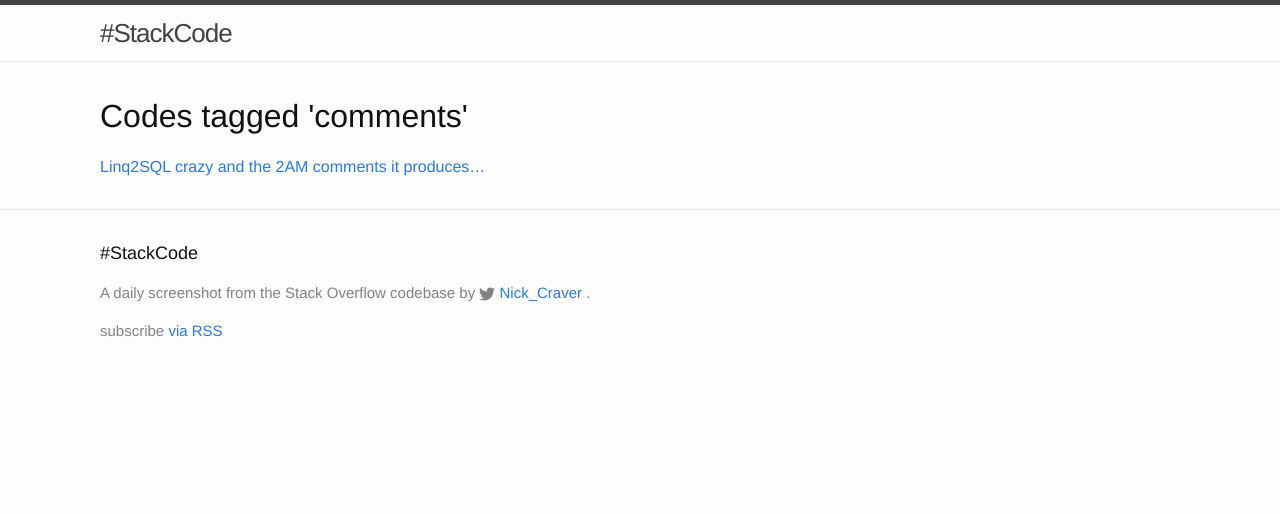
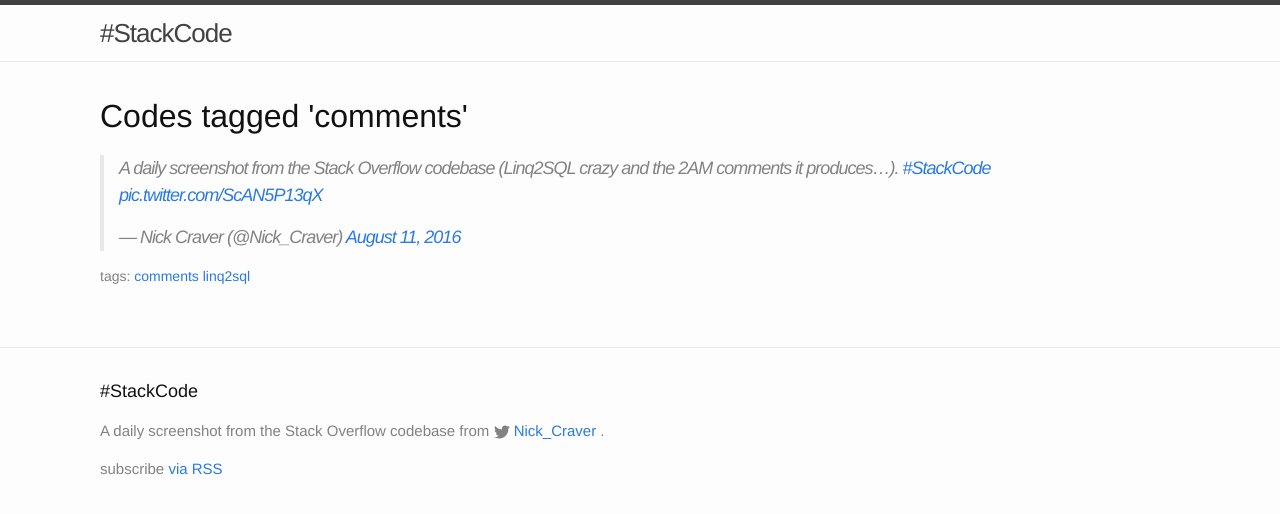
Before and after one commit to romansp/stackcode, a Jekyll site: the page built from tag/comments.md, in a window 1280 px wide. Shown: the top 514 px of the page. Built offline with Jekyll 4.4.1, drawn with Linux system fonts in a browser that asks for light colours; comment, search, counter and statistics services are not loaded.

Commit message:
display tags

```diff
--- a/_includes/footer.html
+++ b/_includes/footer.html
@@ -5,7 +5,7 @@
     <h2 class="footer-heading">{{ site.title }}</h2>
 
     <div>
-        <p class="footer-paragraph">A daily screenshot from the Stack Overflow codebase by {% include icon-twitter.html username="Nick_Craver" %}.</p>
+        <p class="footer-paragraph">A daily screenshot from the Stack Overflow codebase from {% include icon-twitter.html username="Nick_Craver" %}.</p>
         <p class="footer-paragraph rss-subscribe">subscribe <a href="{{ "/feed.xml" | prepend: site.baseurl }}">via RSS</a></p>
     </div>
 
--- a/_layouts/codes_by_tag.html
+++ b/_layouts/codes_by_tag.html
@@ -3,12 +3,19 @@ layout: default
 ---
 
 <h1>Codes tagged '{{ page.tag }}'</h1>
-<div>
-    {% if site.tags[page.tag] %}
-        {% for post in site.tags[page.tag] %}
-            <a href="{{ post.url | prepend: site.baseurl }}">{{ post.title }}</a>
+
+{% if site.tags[page.tag] %}
+<ul class="post-list">
+  {% for post in site.tags[page.tag] %}
+      <li class="post">
+        {{ post.content }}
+        <p class="tags">
+            tags:
+        {% for tag in post.tags %}
+            <a class="tag" href="{{site.baseurl}}/tag/{{ tag }}">{{ tag }}</a>
         {% endfor %}
-    {% else %}
-        <p>There are no codes for this tag.</p>
-    {% endif %}
-</div>
+        </p>
+      </li>
+  {% endfor %}
+</ul>
+{% endif %}
--- a/_sass/_layout.scss
+++ b/_sass/_layout.scss
@@ -199,8 +199,6 @@
     color: $grey-color;
 }
 
-
-
 /**
  * Posts
  */
@@ -245,3 +243,8 @@
         }
     }
 }
+
+.tags{
+    font-size: $small-font-size;
+    color: $grey-color;
+}
```
Also changed, not shown: _layouts/post.html (+7 -1 lines), index.html (+12 -4 lines).
